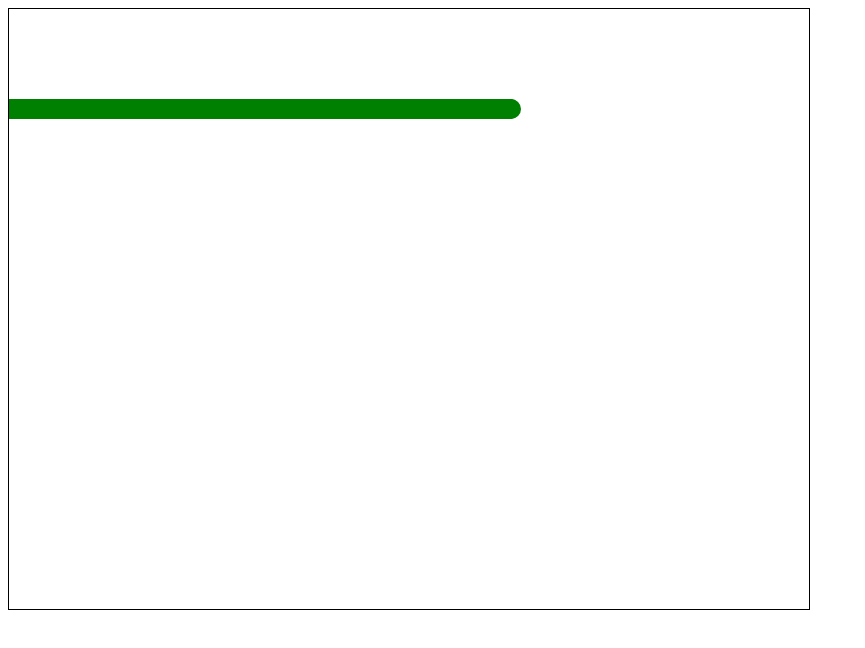
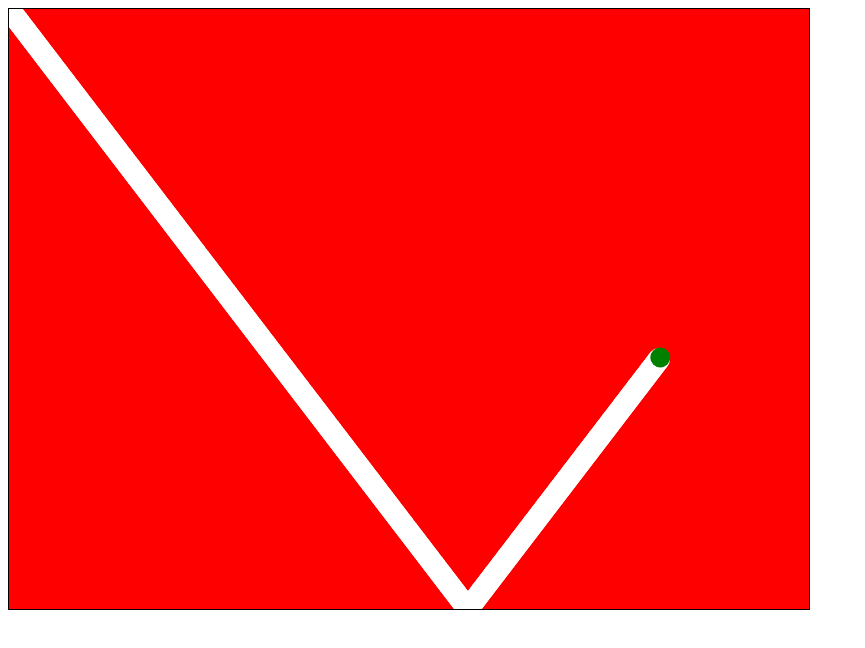
Before and after one commit to fsl/pong, a plain HTML site: page index.html in a window 1280 px wide. Shown: the whole page, without its empty margins (0-865 px from the left). Drawn offline with Linux system fonts and the light colour scheme.

Commit message:
Kollisionsabfrage

```diff
--- a/index.html
+++ b/index.html
@@ -2,12 +2,19 @@
 <html>
   <head>
     <style>
-      #myCanvas { border: 1px solid black }
+      #myCanvas {
+        border: 1px solid black;
+        background: red
+      }
     </style>
     <script>
       var canvas;
       var context;
-      var i=1;
+      var x = 0;
+      var y = 0;
+      var deltaX = 1.3;
+      var deltaY = 1.7;
+      var radius = 10
 
       function kreis(x, y, radius, farbe) {
         context.beginPath();
@@ -16,11 +23,18 @@
         context.fill();
       }
 
-
       function zeichneUndWarte()
       {
-        i++;
-        kreis(i, 100, 10, 'green');
+        kreis(x, y, radius+1, 'white');
+        x += deltaX;
+        y += deltaY;
+        if (x >= 800 || x <= 0) {
+          deltaX *= -1;
+        }
+        if (y >= 600 || y <= 0) {
+          deltaY *= -1;
+        }
+        kreis(x, y, radius, 'green');
         setTimeout(zeichneUndWarte, 10);
       }
 
```
